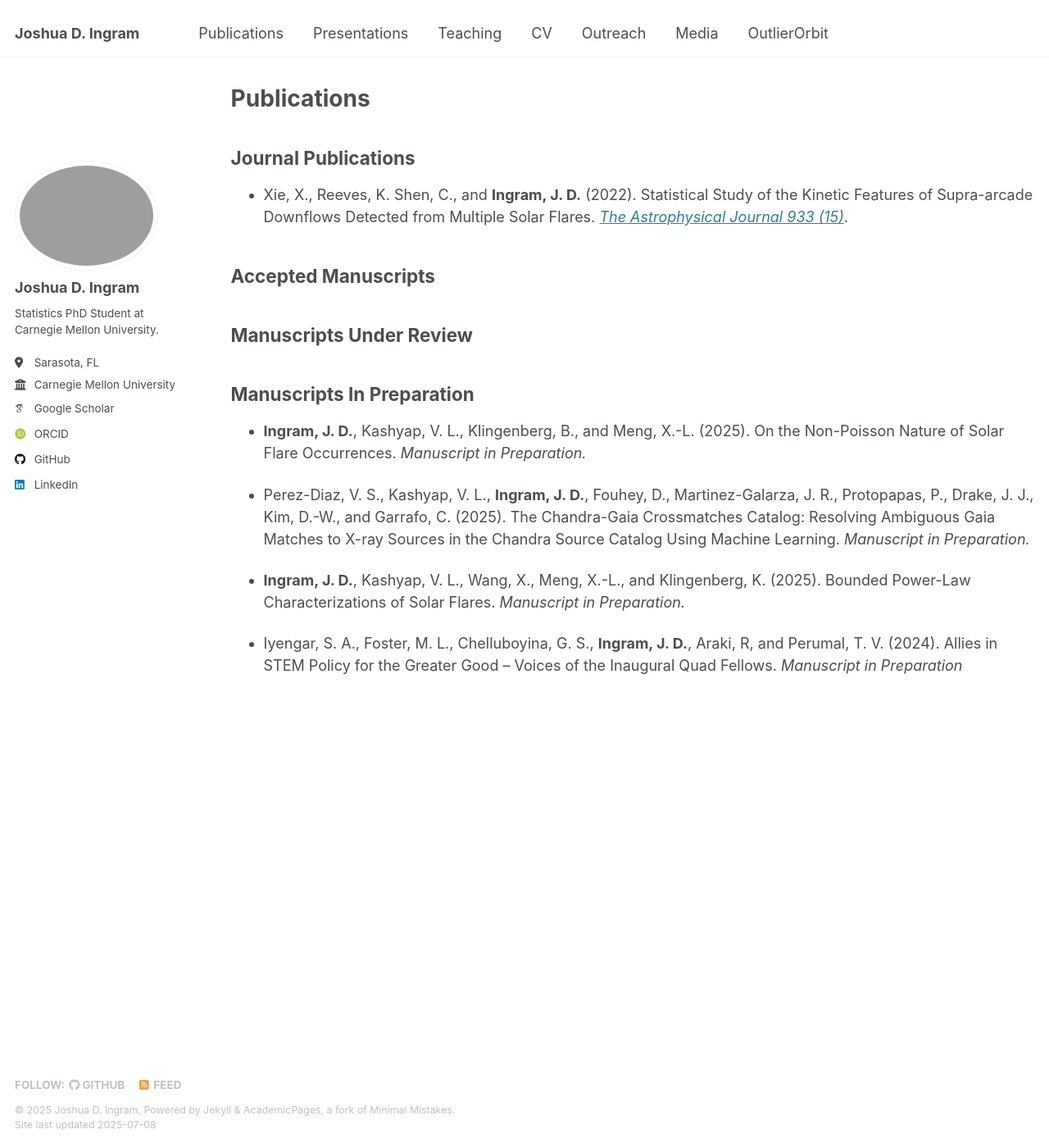
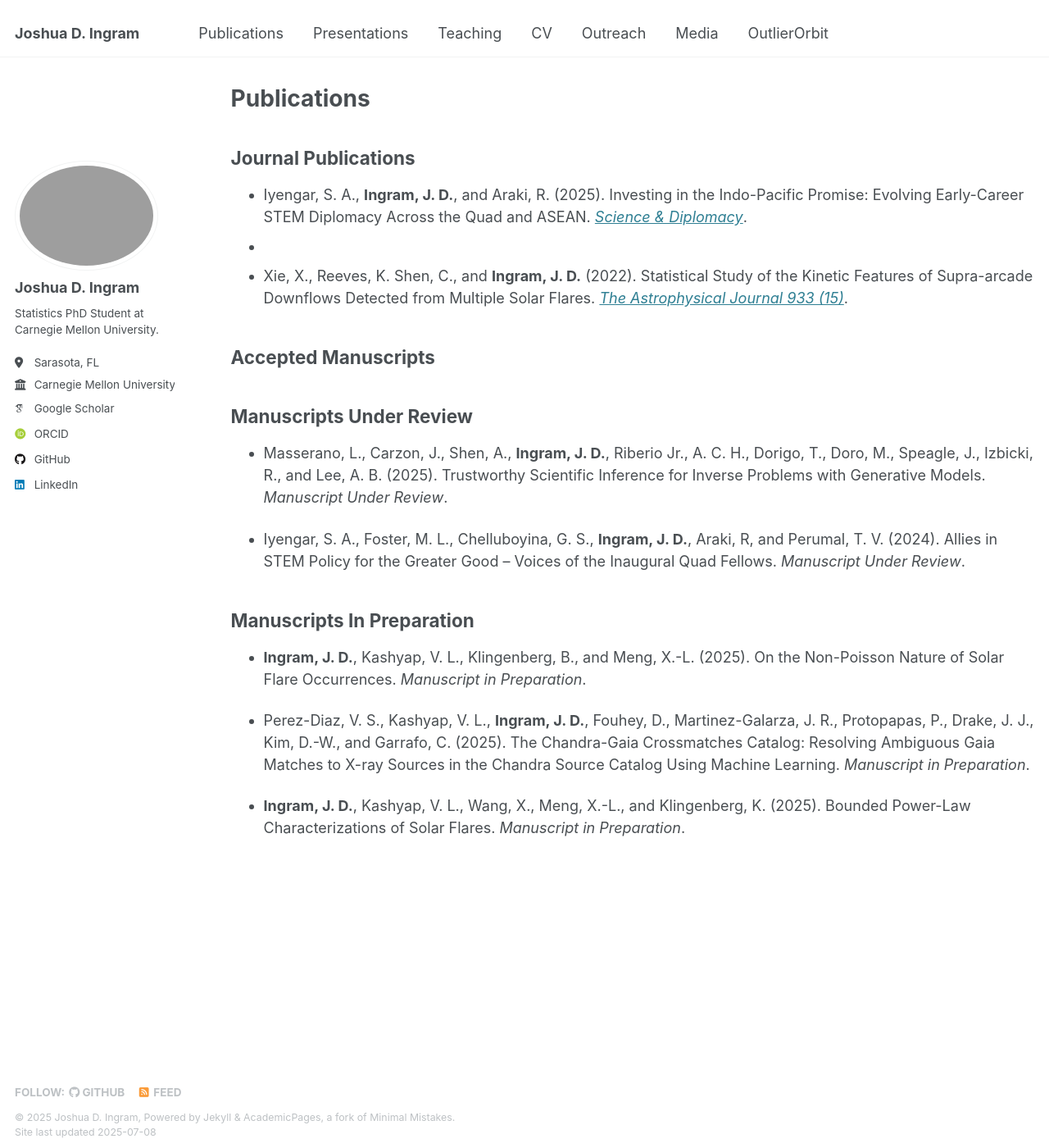
Before and after one commit to Joshuaingram/joshuaingram.github.io, a Jekyll site: the page built from _pages/publications.md, in a window 1280 px wide and 1400 px high. Shown: the whole window at 82% size. Built offline with Jekyll 4.4.1, drawn with Linux system fonts in a browser that asks for light colours; some web fonts are replaced.

Commit message:
Update publications.md

```diff
--- a/_pages/publications.md
+++ b/_pages/publications.md
@@ -7,8 +7,9 @@ author_profile: true
 
 Journal Publications
 ------
-
-* Xie, X., Reeves, K. Shen, C., and **Ingram, J. D.** (2022). Statistical Study of the Kinetic Features of Supra-arcade Downflows Detected from Multiple Solar Flares. *[The Astrophysical Journal 933 (15)](https://iopscience.iop.org/article/10.3847/1538-4357/ac695d)*.
+* Iyengar, S. A., **Ingram, J. D.**, and Araki, R. (2025). Investing in the Indo-Pacific Promise: Evolving Early-Career STEM Diplomacy Across the Quad and ASEAN. *[Science & Diplomacy](https://doi.org/10.1126/scidip.aea4232)*.
+*
+* Xie, X., Reeves, K. Shen, C., and **Ingram, J. D.** (2022). Statistical Study of the Kinetic Features of Supra-arcade Downflows Detected from Multiple Solar Flares. *[The Astrophysical Journal 933 (15)](https://doi.org/10.3847/1538-4357/ac695d)*.
 
 Accepted Manuscripts
 ------
@@ -16,13 +17,15 @@ Accepted Manuscripts
 Manuscripts Under Review
 ------
 
+* Masserano, L., Carzon, J., Shen, A., **Ingram, J. D.**, Riberio Jr., A. C. H., Dorigo, T., Doro, M., Speagle, J., Izbicki, R., and Lee, A. B. (2025). Trustworthy Scientific Inference for Inverse Problems with Generative Models. *Manuscript Under Review*.
+
+* Iyengar, S. A., Foster, M. L., Chelluboyina, G. S., **Ingram, J. D.**, Araki, R, and Perumal, T. V. (2024). Allies in STEM Policy for the Greater Good – Voices of the Inaugural Quad Fellows. *Manuscript Under Review*.
+
 Manuscripts In Preparation
 ------
 
-* **Ingram, J. D.**, Kashyap, V. L., Klingenberg, B., and Meng, X.-L. (2025). On the Non-Poisson Nature of Solar Flare Occurrences. *Manuscript in Preparation.*
+* **Ingram, J. D.**, Kashyap, V. L., Klingenberg, B., and Meng, X.-L. (2025). On the Non-Poisson Nature of Solar Flare Occurrences. *Manuscript in Preparation*.
 
-* Perez-Diaz, V. S., Kashyap, V. L., **Ingram, J. D.**, Fouhey, D., Martinez-Galarza, J. R., Protopapas, P., Drake, J. J., Kim, D.-W., and Garrafo, C. (2025). The Chandra-Gaia Crossmatches Catalog: Resolving Ambiguous Gaia Matches to X-ray Sources in the Chandra Source Catalog Using Machine Learning. *Manuscript in Preparation.*
+* Perez-Diaz, V. S., Kashyap, V. L., **Ingram, J. D.**, Fouhey, D., Martinez-Galarza, J. R., Protopapas, P., Drake, J. J., Kim, D.-W., and Garrafo, C. (2025). The Chandra-Gaia Crossmatches Catalog: Resolving Ambiguous Gaia Matches to X-ray Sources in the Chandra Source Catalog Using Machine Learning. *Manuscript in Preparation*.
 
-* **Ingram, J. D.**, Kashyap, V. L., Wang, X., Meng, X.-L., and Klingenberg, K. (2025). Bounded Power-Law Characterizations of Solar Flares. *Manuscript in Preparation.*
-
-* Iyengar, S. A., Foster, M. L., Chelluboyina, G. S., **Ingram, J. D.**, Araki, R, and Perumal, T. V. (2024). Allies in STEM Policy for the Greater Good – Voices of the Inaugural Quad Fellows. *Manuscript in Preparation*
+* **Ingram, J. D.**, Kashyap, V. L., Wang, X., Meng, X.-L., and Klingenberg, K. (2025). Bounded Power-Law Characterizations of Solar Flares. *Manuscript in Preparation*.
```
